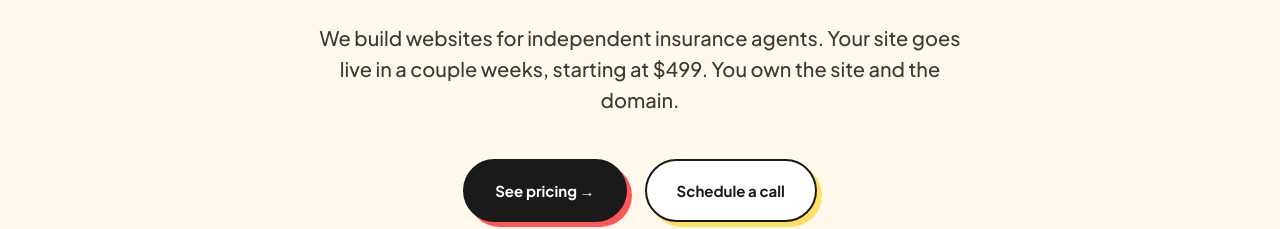
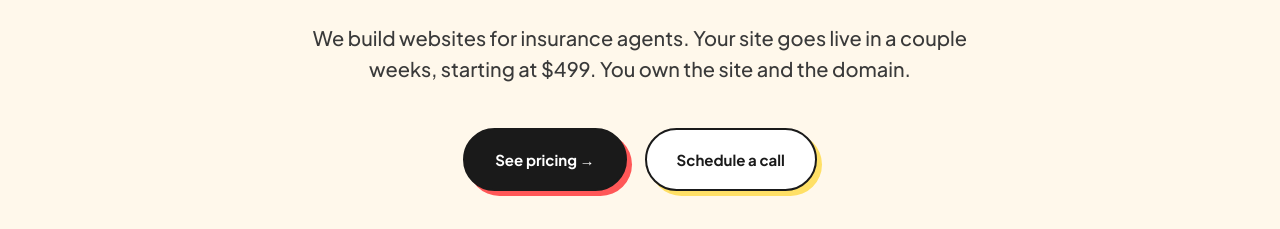
Before and after one commit to TomsTools11/insure-pages, an Astro site in the folder site/: page / in a window 1280 px wide. Shown: the part 611-840 px from the top of the page. Built offline with nearby package versions, Linux system fonts and the light colour scheme; Astro itself is replaced by a stand-in of ours; a script that the page names is missing.

Commit message:
Drop "independent" from the hero lede
Co-Authored-By: Claude Fable 5 <noreply@anthropic.com>

```diff
--- a/site/src/components/Hero.astro
+++ b/site/src/components/Hero.astro
@@ -9,8 +9,8 @@
       <span class="hero-highlight">another agent.</span>
     </h1>
     <p class="hero-lede">
-      We build websites for independent insurance agents. Your site goes live
-      in a couple weeks, starting at $499. You own the site and the domain.
+      We build websites for insurance agents. Your site goes live in a couple
+      weeks, starting at $499. You own the site and the domain.
     </p>
     <div class="hero-cta">
       <a href="#pricing" class="btn btn-ink">See pricing →</a>
```
